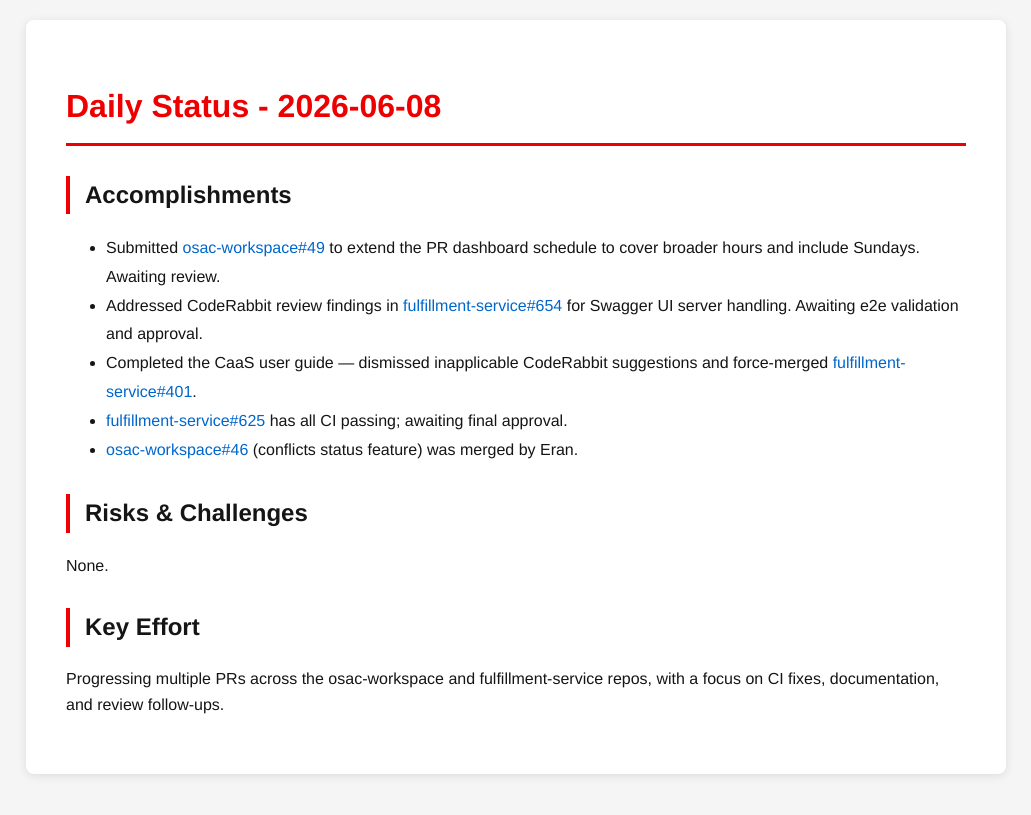
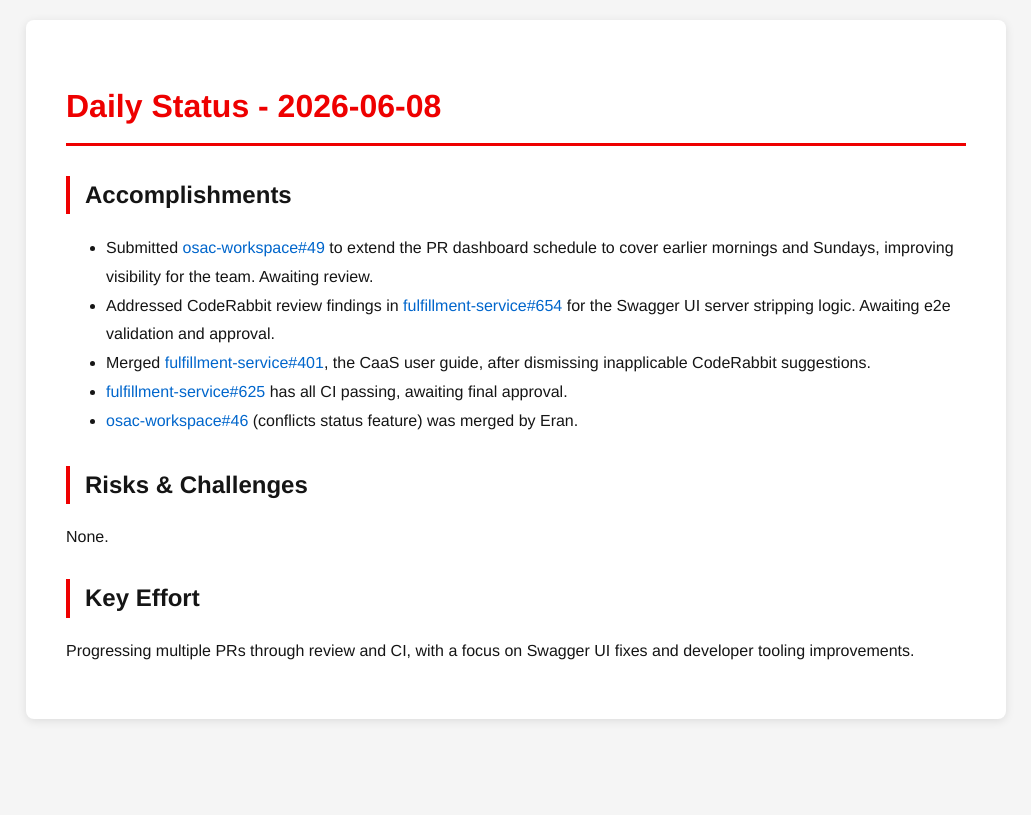
Before and after one commit to tzvatot/daily-status, a Jekyll site: the page built from 2026-06-08.md, in a window 1280 px wide. Shown: the top 815 px of the page, without its empty margins (124-1155 px from the left). Built offline with Jekyll 4.4.1, drawn with Linux system fonts in a browser that asks for light colours.

Commit message:
Daily status update - 2026-06-08

```diff
--- a/2026-06-08.md
+++ b/2026-06-08.md
@@ -7,14 +7,14 @@ date: 2026-06-08
 # Daily Status - 2026-06-08
 
 ## Accomplishments
-- Submitted [osac-workspace#49](https://github.com/osac-project/osac-workspace/pull/49) to extend the PR dashboard schedule to cover broader hours and include Sundays. Awaiting review.
-- Addressed CodeRabbit review findings in [fulfillment-service#654](https://github.com/osac-project/fulfillment-service/pull/654) for Swagger UI server handling. Awaiting e2e validation and approval.
-- Completed the CaaS user guide — dismissed inapplicable CodeRabbit suggestions and force-merged [fulfillment-service#401](https://github.com/osac-project/fulfillment-service/pull/401).
-- [fulfillment-service#625](https://github.com/osac-project/fulfillment-service/pull/625) has all CI passing; awaiting final approval.
+- Submitted [osac-workspace#49](https://github.com/osac-project/osac-workspace/pull/49) to extend the PR dashboard schedule to cover earlier mornings and Sundays, improving visibility for the team. Awaiting review.
+- Addressed CodeRabbit review findings in [fulfillment-service#654](https://github.com/osac-project/fulfillment-service/pull/654) for the Swagger UI server stripping logic. Awaiting e2e validation and approval.
+- Merged [fulfillment-service#401](https://github.com/osac-project/fulfillment-service/pull/401), the CaaS user guide, after dismissing inapplicable CodeRabbit suggestions.
+- [fulfillment-service#625](https://github.com/osac-project/fulfillment-service/pull/625) has all CI passing, awaiting final approval.
 - [osac-workspace#46](https://github.com/osac-project/osac-workspace/pull/46) (conflicts status feature) was merged by Eran.
 
 ## Risks & Challenges
 None.
 
 ## Key Effort
-Progressing multiple PRs across the osac-workspace and fulfillment-service repos, with a focus on CI fixes, documentation, and review follow-ups.
+Progressing multiple PRs through review and CI, with a focus on Swagger UI fixes and developer tooling improvements.
```
